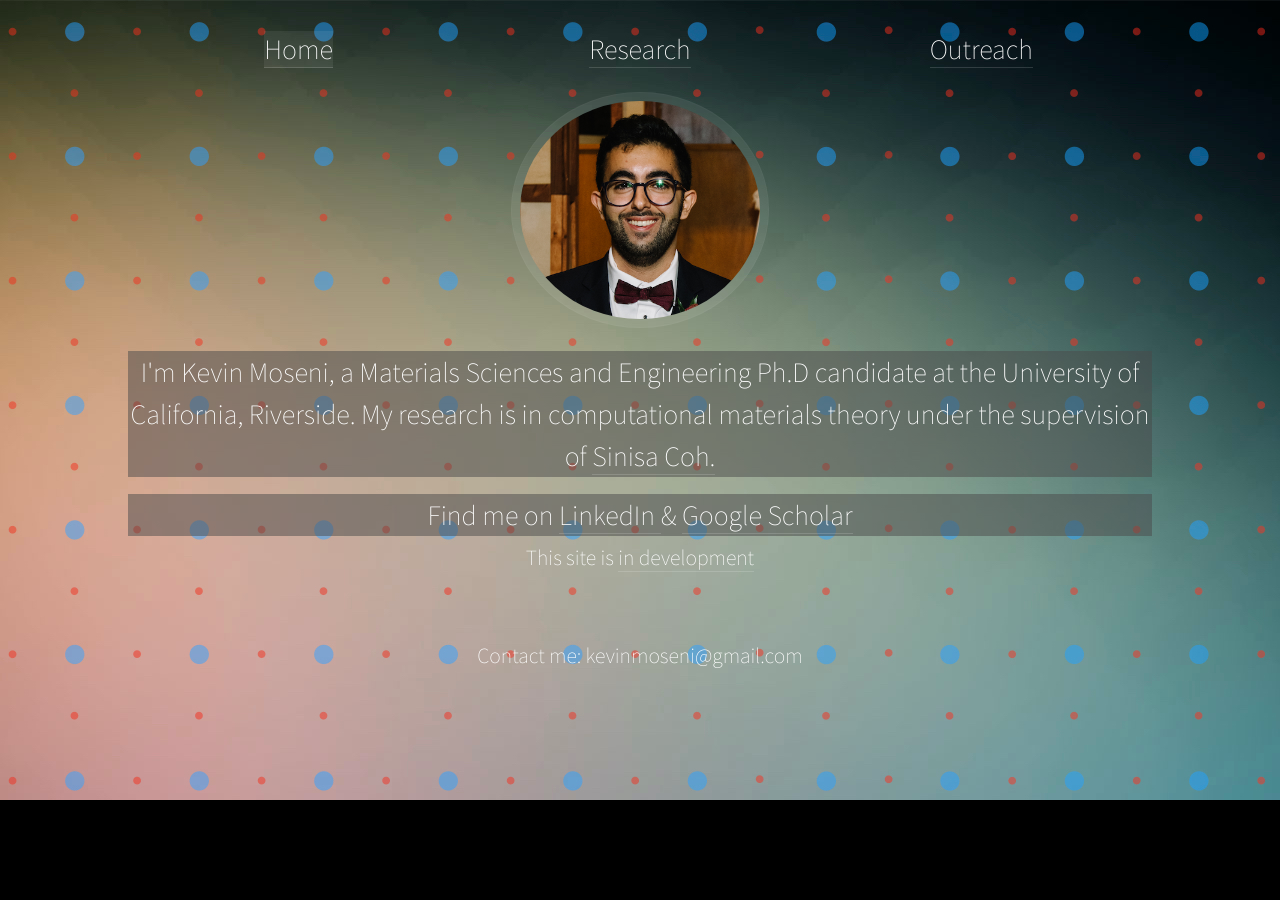
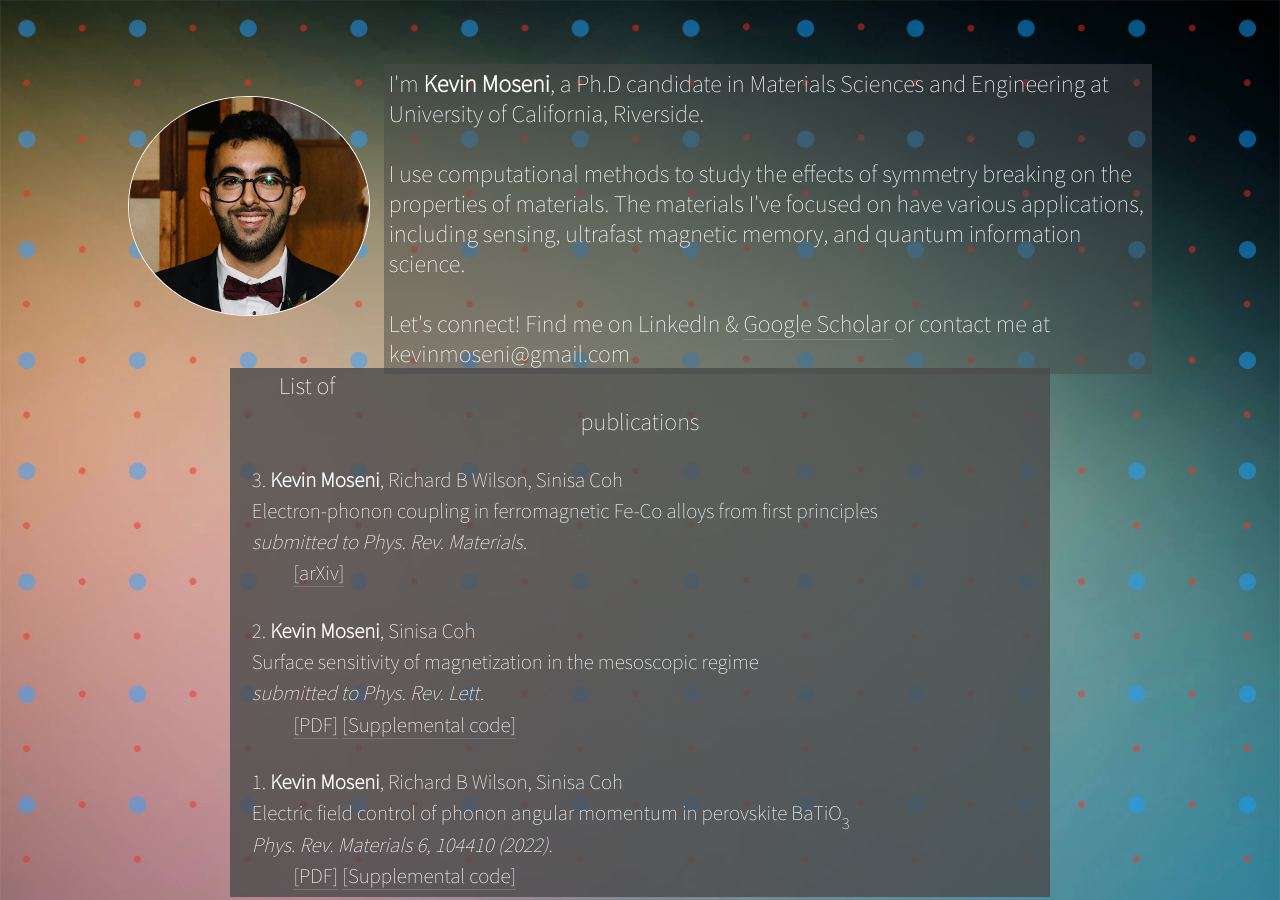
Before and after one commit to kevinmoseni/kevinmoseni.github.io, a plain HTML site: page index.html in a window 1280 px wide. Shown: the top 900 px of the page. Before the commit the page ends 800 px from the top, so only its background shows below. Drawn offline with Linux system fonts and the light colour scheme.

Commit message:
PhD-ifying everything. Big changes here.

```diff
--- a/assets/css/main.css
+++ b/assets/css/main.css
@@ -2,18 +2,10 @@
 @import url(font-awesome.min.css);
 @import url("https://fonts.googleapis.com/css?family=Source+Sans+Pro:200");
 
-/*
-	Visualize by TEMPLATED
-	templated.co @templatedco
-	Released for free under the Creative Commons Attribution 3.0 license (templated.co/license)
-*/
-
-/* Reset */
-
-	html, body, div, span, applet, object, iframe, h1, h2, h3, h4, h5, h6, p, blockquote, pre, a, abbr, acronym, address, big, cite, code, del, dfn, em, img, ins, kbd, q, s, samp, small, strike, strong, sub, sup, tt, var, b, u, i, center, dl, dt, dd, ol, ul, li, fieldset, form, label, legend, table, caption, tbody, tfoot, thead, tr, th, td, article, aside, canvas, details, embed, figure, figcaption, footer, header, hgroup, menu, nav, output, ruby, section, summary, time, mark, audio, video {
-		margin: 0;
+html, body, div, span, applet, object, iframe, h1, h2, h3, h4, h5, h6, p, blockquote, pre, a, abbr, acronym, address, big, cite, code, del, dfn, em, img, ins, kbd, q, s, samp, small, strike, strong, sub, sup, tt, var, b, u, i, center, dl, dt, dd, ol, ul, li, fieldset, form, label, legend, table, caption, tbody, tfoot, thead, tr, th, td, article, aside, canvas, details, embed, figure, figcaption, footer, header, hgroup, menu, nav, output, ruby, section, summary, time, mark, audio, video, bio {
+		margin:  0;
 		padding: 0;
-		border: 0;
+		border:  0;
 		font-size: 100%;
 		font: inherit;
 		vertical-align: baseline;
@@ -22,6 +14,7 @@
 	article, aside, details, figcaption, figure, footer, header, hgroup, menu, nav, section {
 		display: block;
 	}
+
 	body {
 		line-height: 1;
 	}
@@ -1340,56 +1333,40 @@
 		.\33 u\24\28xsmall\29 + *,
 		.\32 u\24\28xsmall\29 + *,
 		.\31 u\24\28xsmall\29 + * {
-			clear: left;
-		}
+			clear: left;}
 
 		.\-11u\28xsmall\29 {
-			margin-left: 91.66667%;
-		}
+			margin-left: 91.66667%;}
 
 		.\-10u\28xsmall\29 {
-			margin-left: 83.33333%;
-		}
+			margin-left: 83.33333%;}
 
 		.\-9u\28xsmall\29 {
-			margin-left: 75%;
-		}
+			margin-left: 75%;}
 
 		.\-8u\28xsmall\29 {
-			margin-left: 66.66667%;
-		}
+			margin-left: 66.66667%;}
 
 		.\-7u\28xsmall\29 {
-			margin-left: 58.33333%;
-		}
+			margin-left: 58.33333%;}
 
 		.\-6u\28xsmall\29 {
-			margin-left: 50%;
-		}
+			margin-left: 50%;}
 
 		.\-5u\28xsmall\29 {
-			margin-left: 41.66667%;
-		}
+			margin-left: 41.66667%;}
 
 		.\-4u\28xsmall\29 {
-			margin-left: 33.33333%;
-		}
+			margin-left: 33.33333%;}
 
 		.\-3u\28xsmall\29 {
-			margin-left: 25%;
-		}
+			margin-left: 25%;}
 
 		.\-2u\28xsmall\29 {
-			margin-left: 16.66667%;
-		}
+			margin-left: 16.66667%;}
 
 		.\-1u\28xsmall\29 {
-			margin-left: 8.33333%;
-		}
-
-	}
-
-/* Basic */
+			margin-left: 8.33333%;}}
 
 	@-ms-viewport {
 		width: device-width;
@@ -1400,23 +1377,15 @@
 	}
 
 	@media screen and (max-width: 480px) {
-
 		html, body {
-			min-width: 320px;
-		}
-
-	}
+			min-width: 320px;}}
 
 	body {
 		background-color: #000;
-/*
-		background-image: url("../../images/bg.jpg");
-*/
 		background-image: url("../../images/bg2.jpg");
-
-        background-size: auto cover;
-		background-position: top center;
-	}
+		background-repeat: no-repeat;
+		background-size: cover;
+		background-position: top center;}
 
 		body.is-loading *, body.is-loading *:before, body.is-loading *:after {
 			-moz-animation: none !important;
@@ -1433,7 +1402,7 @@
 	body, input, select, textarea {
 		color: rgba(255, 255, 255, 0.65);
 		font-family: "Source Sans Pro", Helvetica, sans-serif;
-		font-size: 13pt;
+		font-size: 12pt;
 		font-weight: 200;
 		line-height: 1.65;
 	}
@@ -1451,11 +1420,8 @@
 		text-decoration:none;
 		border-bottom: solid 0.01em rgba(255, 255, 255, 0.15);
 		-moz-transition: border-bottom-color 0.1s ease-in-out, color 0.2s ease-in-out;
-
 		-webkit-transition: border-bottom-color 0.1s ease-in-out, color 0.2s ease-in-out;
-
 		-ms-transition: border-bottom-color 0.1s ease-in-out, color 0.2s ease-in-out;
-
 		transition: border-bottom-color 0.1s ease-in-out, color 0.2s ease-in-out;
 	}
 
@@ -1466,7 +1432,7 @@
 
 	strong, b {
 		color: #ffffff;
-		font-weight: 200;
+		font-weight: 900;
 	}
 
 	em, i {
@@ -1477,50 +1443,47 @@
 		margin: 0 0 2em 0;
 	}
 
+	bio {
+	      float: right;
+	      color: #ffffff;
+              font-weight: 100;
+              line-height: 1.25;
+              padding: 0.2em 0.2em 0.2em 0.2em;
+	}
 	h1, h2, h3, h4, h5, h6 {
 		color: #ffffff;
-		font-weight: 200;
+		font-weight: 300;
 		line-height: 1.5;
-		margin: 0em 0 1em 0;
-	}
-
+		margin: 1em 0 1em 0;
+	}
 
 		h1 a, h2 a, h3 a, h4 a, h5 a, h6 a {
 			color: inherit;
 			text-decoration: none;
-
 		}
 
 		@media screen and (max-width: 980px) {
-
 			h1 br, h2 br, h3 br, h4 br, h5 br, h6 br {
-				display: none;
-			}
-
-		}
-
-	h1 {
-		font-size: 1.75em;
-	}
+				display: none;}}
+
+	h1, bio {
+		font-size: 1.5em;}
 
 		@media screen and (max-width: 980px) {
-
-			h1 {
+			h1,bio {
 				font-size: 1.5em;
 			}
-
 		}
 
 		@media screen and (max-width: 736px) {
 
-			h1 {
+			h1,bio {
 				font-size: 1.25em;
 			}
-
 		}
 
 	h2 {
-		font-size: 1.35em;
+		font-size: 1.3em;
 	}
 
 		@media screen and (max-width: 736px) {
@@ -1921,9 +1884,11 @@
 		border: 0;
 		display: inline-block;
 		position: relative;
+		padding-top: 2em;
 	}
 
 	.image img {
+	    padding-top: 2em;
 	    border-radius: 4px;
 	    display: block;
 		}
@@ -2604,32 +2569,36 @@
 
 	#header {
 		text-align: center;
-		padding: 6em 0 4em 0;
-	}
-
-		#header h1 {
+		padding: 2em 0 4em 0;
+	}
+
+		#header h1{
 		    color: rgba(255, 255, 255, 1);
-/*            height: 20px;*/
-            width: 100%;
+		    width: 50%;
 		    background-color: rgba(74,74,74,0.5);
 
 		}
 
+		#header bio {
+		    text-align: left;
+		    float: right;
+                    color: rgba(255, 255, 255, 1);
+		    width: 75%;
+                    background-color: rgba(74,74,74,0.5);}
+
 		#header .avatar {
+		    float:left;
 		    border-radius: 100%;
 		    display: inline-block;
-			margin: 0em 0 1em 0;
-			padding: 0.5em;
-			border: solid 1px rgba(255, 255, 255, 0.025);
-			background-color: rgba(255, 255, 255, 0.075);
-		}
+		    margin: 2em 0 0em 0;
+		    padding-top: 0em;
+		    border: solid 1px rgba(255, 255, 255, 1.0);
+		    background-color: rgba(255, 255, 255, 0.00);}
 
 		#header .avatar img {
-				border-radius: 60%;
+		    border-radius: 50%;
 		    display: block;
-				width: 15em;
-
-			}
+		    width: 15em;}
 
 		@media screen and (max-width: 1280px) {
 
--- a/index.html
+++ b/index.html
@@ -12,58 +12,66 @@
 		<link rel="stylesheet" href="assets/css/main.css" />
 	</head>
 	<body>
-
-		<!-- Wrapper -->
 			<div id="wrapper">
-                <h1>
-                    <nav id="nav">
-					<ul>
-                        <li><a style ='            background-color: rgba(255,255,255,0.07);' href="index.html">
-Home
-                            </a></li>
-						<li><a href="research.html">
-Research
-                            </a></li>
-						<li><a href="outreach.html">
-Outreach
-                            </a></li>
-					</ul>
-				</nav>
-                </h1>
-				<!-- Header -->
-					<header id="header">
+            		<header id="header">
 
 						<span class="avatar"><img src="images/avatar.jpg"
-                        alt="Avatar"
-                        /> </span>
+                        alt="Avatar"> </span>
 
-						<h1>
-I'm <strong>Kevin Moseni</strong>, a Materials Sciences and Engineering Ph.D candidate at the University of California, Riverside. My research is in computational materials theory under the supervision of
-                            <a href="https://coh.ucr.edu/">
-Sinisa Coh.
-                            </a>
-                        </h1>
-                        <h1 style='margin: -0.4em 0 1em 0;'>
-Find me on <a href="https://www.linkedin.com/in/kevin-moseni-871995106">
-LinkedIn
+						<bio>
+I'm <strong>Kevin Moseni</strong>, a Ph.D candidate in Materials Sciences and Engineering at University of California, Riverside.
+                            <br>
+                            <br>
+I use computational methods to study the effects of symmetry breaking on the properties of materials. The materials I've focused on have various applications, including sensing, ultrafast magnetic memory, and quantum information science.
+                            <br>
+                            <br>
+
+                                Let's connect! Find me on LinkedIn
                             </a> &amp <a href="https://scholar.google.com/citations?user=M6fwyi0AAAAJ&hl=en&oi=ao">
 Google Scholar
                             </a>
-                        </h1>
-                        <h2 style='margin: -1em 0 1em 0;'>
-This site is
-                            <a href='https://github.com/kevinmoseni/website'>
-in development
-                            </a>
-                        </h2>
-              <h2 style='padding-top: 2em;'>
-		Contact me: kevinmoseni@gmail.com
+or contact me at kevinmoseni@gmail.com
+                        </bio>
+					</header>
+            </div>
+
+        <div id="wrapper">
+          <header id="papers" style='display: block;    margin-left: auto; margin-right: auto;
+    width: 80%; margin-top: 17em; margin-bottom: 5em; background-color: rgba(74,74,74,0.8);'>
+	       <h1 style='text-align: center;'>
+		List of publications </h1>
+              <h2 style='margin: 1em 1em 0em 1em; text-align: left; padding: 0.03em; padding-bottom:0.25em;'>
+                  3. <strong>Kevin Moseni</strong>, Richard B Wilson, Sinisa Coh
+                  <br>
+                  Electron-phonon coupling in ferromagnetic Fe-Co alloys from first principles
+                  <br>
+                  <i> submitted to Phys. Rev. Materials.</i> <br>
+                <a href='https://arxiv.org/pdf/2402.12650.pdf' style='margin-left: 2em;'>
+                    [arXiv]
+                  </a>
+
+              <h2 style='margin: 1em 1em 0em 1em; text-align: left; padding: 0.03em; padding-bottom:0.25em;'>
+                  2. <strong>Kevin Moseni</strong>, Sinisa Coh
+                  <br>
+                  Surface sensitivity of magnetization in the mesoscopic regime
+                  <br>
+                     <i> submitted to Phys. Rev. Lett.</i> <br>
+                  <a href='https://arxiv.org/pdf/2309.03957' style='margin-left: 2em;'>[PDF]</a>
+                  <a href='https://coh.engr.ucr.edu/pubs/supp/morb.zip'>[Supplemental code]</a>
               </h2>
 
-					</header>
 
-
-			</div>
+              <h2 style='margin: 1em 1em 0em 1em; text-align: left; padding: 0.03em; padding-bottom:0.25em;'>
+                    1. <strong>Kevin Moseni</strong>, Richard B Wilson, Sinisa Coh
+                  <br>
+                  Electric field control of phonon angular momentum in perovskite BaTiO<sub>3</sub>
+                  <br>
+                <i> Phys. Rev. Materials 6, 104410 (2022).</i>
+                  <br>
+                <a href='https://arxiv.org/pdf/2103.06316.pdf' style='margin-left: 2em;'>[PDF]</a>
+                <a href='https://coh.engr.ucr.edu/pubs/supp/perov_ang.zip'>[Supplemental code]</a>
+          </header>
+        </div>
 
 		<!-- Scripts -->
 			<script src="assets/js/jquery.min.js"></script>
```
Also changed, not shown: research.html (+3 -14 lines). Lines whose indentation alone changed are shown as unchanged.
